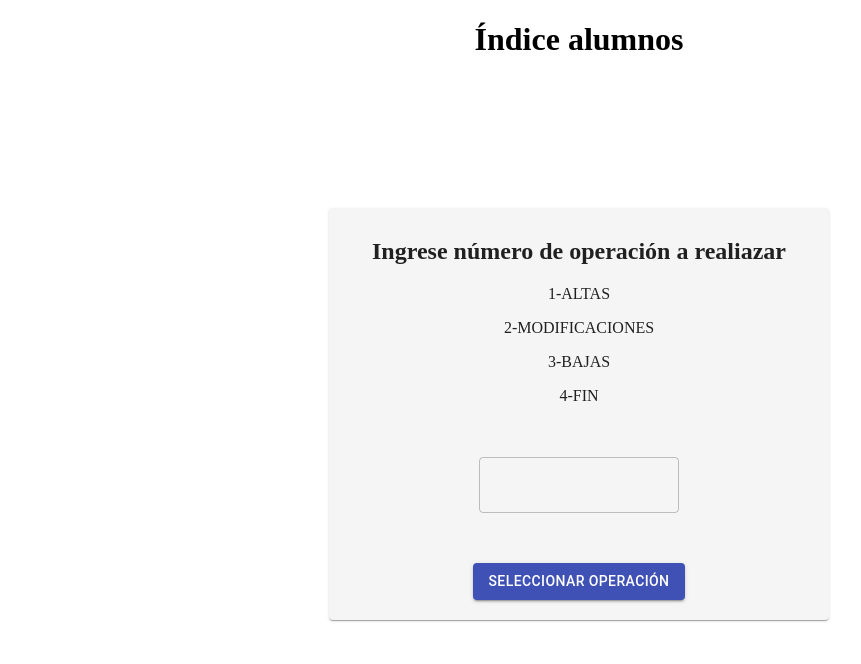
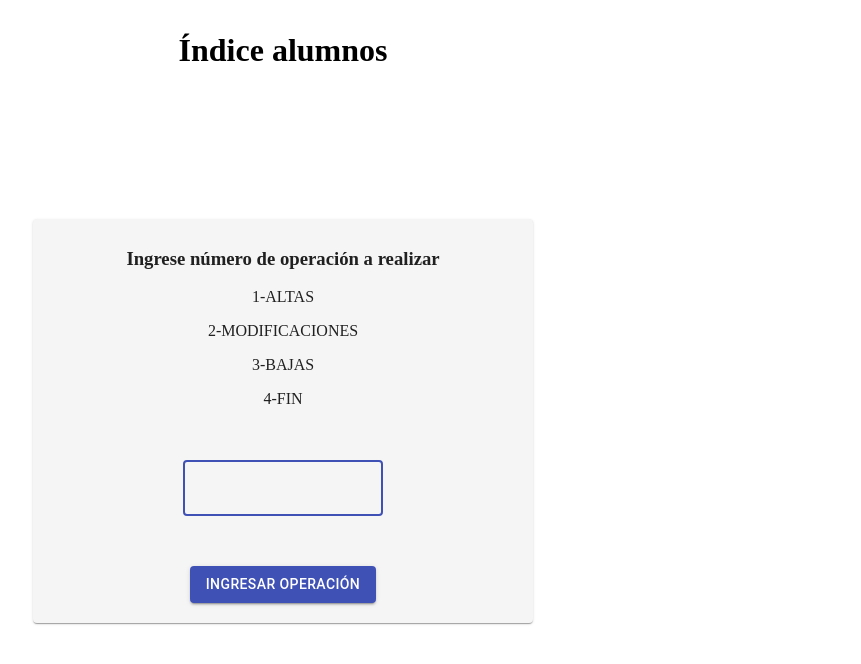
Before and after one commit to Desarrollos-Web-Urquiza/grandfather-project, a React (Create React App) app: page / in a window 1280 px wide. Shown: the top 664 px of the page, without its empty margins (61-922 px from the left). Built offline with nearby package versions, Linux system fonts and the light colour scheme; the HTML template or start-up script is replaced by a standard one.

Commit message:
align left, validate alphanumeric, autofocus, enter as Submit enabled and other things more changed

```diff
--- a/src/components/dataInput.js
+++ b/src/components/dataInput.js
@@ -7,16 +7,23 @@ const DataInput =  (props) => {
 		console.log(e.target.value)
 		console.log(e.target.name)
 		console.log(props.setData)
-		props.setData({ ...props.state, [e.target.name]: e.target.value} )
+		props.setData({ ...props.state, [e.target.name]: e.target.value})
+	}
+    const handleKeyDown = (event) => {
+		if (event.key === 'Enter') {
+			props.submit()
+		}
 	}
     return(
         <div align="left" className="box-input">
-            <h3>{props.field}:</h3>
+            <h3 className="text-2xl">{props.field}:</h3>
             <div className="-mt-1 ml-4 mb-8" >
                 <TextField
                     name={props.name}
                     onChange={handleData}
                     type={props.type}
+                    autoFocus={props.autoFocus}
+                    onKeyDown={handleKeyDown}
                 />
             </div>
         </div>
--- a/src/pages/create.js
+++ b/src/pages/create.js
@@ -28,10 +28,7 @@ const Create = props => {
 		setData({...data, DNI: paramsFinished})
 	},[]);
 
-	const validationData = () =>	{
-		console.log(data.name)
-		console.log(data.surname)
-		console.log(data)
+	const validationData = () => {
 		if(data.surname === '' || typeof(data.surname) == 'undefined'){
 			setErr('Ingrese un apellido')
 			return
@@ -44,7 +41,7 @@ const Create = props => {
 	}
 
 	return(
-		<div>
+		<div className="mainCenter">
 			<Helmet>
 				<title>Grandfather project - Alta</title>
 			</Helmet>
@@ -55,12 +52,12 @@ const Create = props => {
 						<h2 style={{marginTop: 15}}>Crear alumno</h2>
 						<br />
 						<br />
-						<div align="left" className="flex flex-wrap justify-initial -mt-1 ml-2 mb-8">
+						<div align="left" className="flex flex-wrap justify-initial -mt-1 ml-2 mb-8 text-2xl">
 							<p>DNI: </p>
 							<p className="ml-28">{data.DNI} </p>
 						</div>
-						<DataInput field="Apellido" setData={setData} type={"text"} name={"surname"} state={data} setErr={setErr}/>
-						<DataInput field="Nombre" setData={setData} type={"text"} name={"name"} state={data} setErr={setErr}/>
+						<DataInput field="Apellido" setData={setData} type={"text"} name={"surname"} state={data} setErr={setErr} autoFocus={true} submit={validationData} />
+						<DataInput field="Nombre" setData={setData} type={"text"} name={"name"} state={data} setErr={setErr} submit={validationData}/>
 						{err && <p style={{color: "red"}}> {err} </p> }
 						<br />
 						<Button style={{marginTop: 60, marginLeft: 10 }} variant="contained" color="primary" onClick={() => validationData()}>
--- a/src/pages/home.js
+++ b/src/pages/home.js
@@ -1,7 +1,7 @@
 /* SIS ESCUELA – DATOS ALUMNOS */
 /* Ver. 1  -- SET 2021 */
 /* INDICE ALUMNOS  */
-import React, {useState}  from 'react';
+import React, {useState, useEffect}  from 'react';
 import { Helmet } from "react-helmet";
 import Card from '@material-ui/core/Card';
 import { grey } from '@material-ui/core/colors';
@@ -28,9 +28,16 @@ const Home = props => {
 		setErr(false)
 		console.log(e.target.value)
 		let operationNumber = e.target.value
+		if(isNaN(parseInt(operationNumber)) && operationNumber != "")	{
+			setErr("Error: No puede ingresar letras. Debe ingresar un número")
+			setData("")
+			e.target.value = ""
+			return
+		}
 		if((operationNumber < 1 || operationNumber > 4) && e.target.value != "")	{
 			setErr("Error: Debe ingresar un número del 1 a 4")
 			setData("")
+			e.target.value = ""
 		}	else	{
 			setData(e.target.value )
 		}
@@ -46,6 +53,12 @@ const Home = props => {
 		}
 	}
 
+	const handleKeyDown = (event) => {
+		if (event.key === 'Enter') {
+			redirection()
+		}
+	}
+
 	return(
 		<div className="mainCenter">
 			<Helmet>
@@ -55,7 +68,7 @@ const Home = props => {
 			<div align="center"  style={{marginTop: 150}}>
 				<div className="card-container">
 					<CardSelect style={{  paddingTop: 10, paddingBottom: 20 }} >
-						<h2 >Ingrese número de operación a realiazar</h2>
+						<h3 className="my-4">Ingrese número de operación a realizar</h3>
 						<p>1-ALTAS</p>
 						<p>2-MODIFICACIONES</p>
 						<p>3-BAJAS</p>
@@ -65,15 +78,17 @@ const Home = props => {
 						<TextField
 							variant="outlined"
 							style={{marginBottom: 50, width: 200 }}
-							type="number"
+							type="text"
 							InputProps={{ inputProps: { min: 0, max: 4 } }}
 							onChange={handleData}
 							error={err}
+							autoFocus={true}
+							onKeyDown={handleKeyDown}
 						/>
 						{err && <p style={{color: "red"}}> {err} </p> }
 						<br/>
-						<Button variant="contained" color="primary" onClick={()=> redirection()}>
-							Seleccionar operación
+						<Button variant="contained" color="primary" onClick={()=> redirection()} >
+							Ingresar operación
 						</Button>
 					</CardSelect>
 				</div>
--- a/src/pages/keyEntry.js
+++ b/src/pages/keyEntry.js
@@ -52,6 +52,12 @@ const KeyEntry = props => {
 
 	const handleData = (e) =>	{
 		setErr(false)
+		if(isNaN(parseInt(e.target.value)) && e.target.value != "")	{
+			setErr("Error: No puede ingresar letras. Debe ingresar un número")
+			setDNI("")
+			e.target.value = ""
+			return
+		}
 		let DNI = parseInt(e.target.value)
 		setDNI(DNI)
 	}
@@ -73,8 +79,14 @@ const KeyEntry = props => {
 				}
 			} else if(parseInt(directSearchResult) === 1){
 				console.log('Alumno sí encontrado')
-				setErr('El DNI ingresado ya existe. No lo puede volver a crear')
+				setErr('Error: El DNI ingresado ya existe. No lo puede volver a crear')
 			}
+		}
+	}
+
+	const handleKeyDown = (event) => {
+		if (event.key === 'Enter') {
+			executesSearch()
 		}
 	}
 
@@ -94,9 +106,11 @@ const KeyEntry = props => {
 						<TextField
 							variant="outlined"
 							style={{marginBottom: 70, marginTop: 50, width: 200 }}
-							type="number"
+							type="text"
 							InputProps={{ inputProps: { min: 0, max: 9 } }}
+							autoFocus={true}
 							onChange={handleData}
+							onKeyDown={handleKeyDown}
 						/>
 						{err && <p style={{color: "red"}}> {err} </p> }
 						<br />
--- a/src/styles/index.css
+++ b/src/styles/index.css
@@ -7,6 +7,9 @@
     @apply text-4xl;
   },
   h2 {
+    @apply text-3xl;
+  }
+  h3 {
     @apply text-2xl;
   }
 }
--- a/src/styles/utils.css
+++ b/src/styles/utils.css
@@ -10,5 +10,5 @@
 .mainCenter{
     max-width: 40rem;
     padding: 0 1rem;
-    margin: 1rem auto 0;
+    margin: 2rem 0;
 }
```
